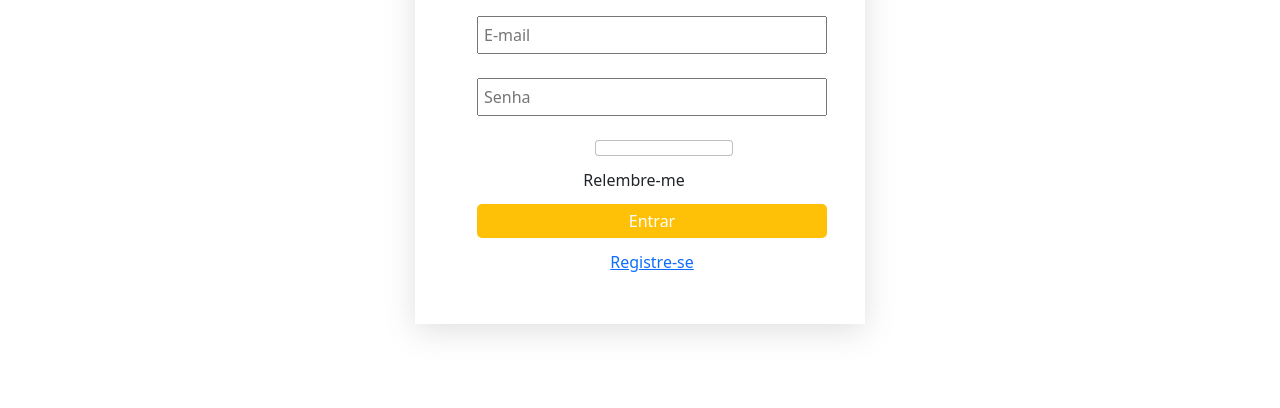
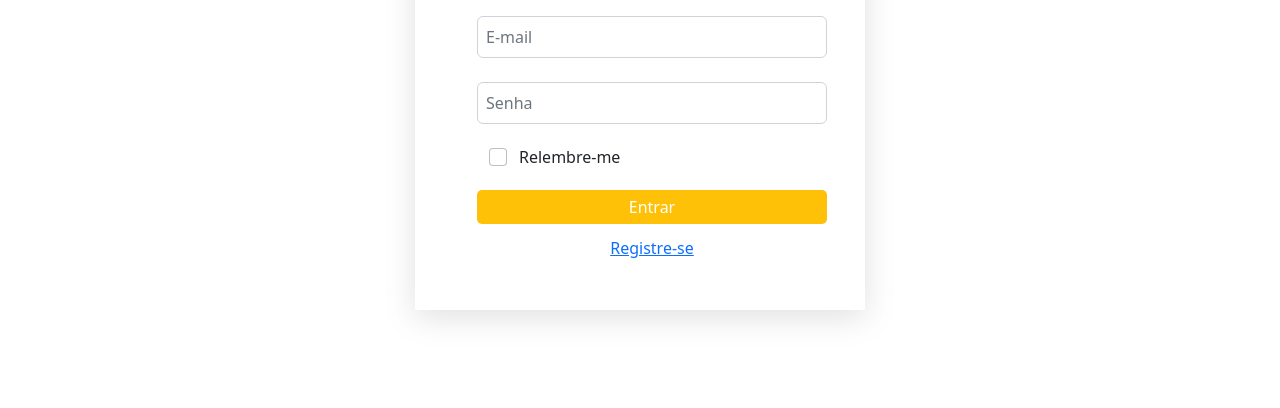
Before and after one commit to FelipeALuna/fatec, a plain HTML site: page login.html in a window 1280 px wide. Shown: the part 392-800 px from the top of the page. Drawn offline with nearby package versions, Linux system fonts and the light colour scheme.

Commit message:
correcao login

```diff
--- a/login.css
+++ b/login.css
@@ -5,8 +5,11 @@
 }
 
 .login{
-    margin:300px;
+
+
+    margin:300px auto;
     flex-wrap: wrap;
+    width: 450px;
 
 }
 .login-form{
@@ -22,15 +25,18 @@
 
 }
 
-.login-form input,.login-form button {
+.login-form .login-input,.login-form button {
     margin:12px;
     flex-wrap: wrap;
     width: 100%;
 
 }
+.login-form input{
+    margin:12px;
+}
 
 .login-form input{
-    padding:5px;
+    padding:8px;
     flex-wrap: wrap;
 }
 .form-checkbox{
--- a/login.html
+++ b/login.html
@@ -29,9 +29,9 @@
 
             <form class="login-form">
                 <h2>LOGIN</h2>
-                <input class="" type="text" placeholder="E-mail" class="" required>
-                <input class="" type="password" placeholder="Senha" required>
-                <span class=""><input class="form-check-input" type="checkbox" >Relembre-me</span>
+                <input class="form-control" type="text" placeholder="E-mail" class="" required>
+                <input class="form-control" type="password" placeholder="Senha" required>
+                <span class="form-checkbox"><input class="form-check-input" type="checkbox" >Relembre-me</span>
                 <button type="submit">Entrar</button>
                 <a href="registrar.html">Registre-se</a>
             </form>
```
